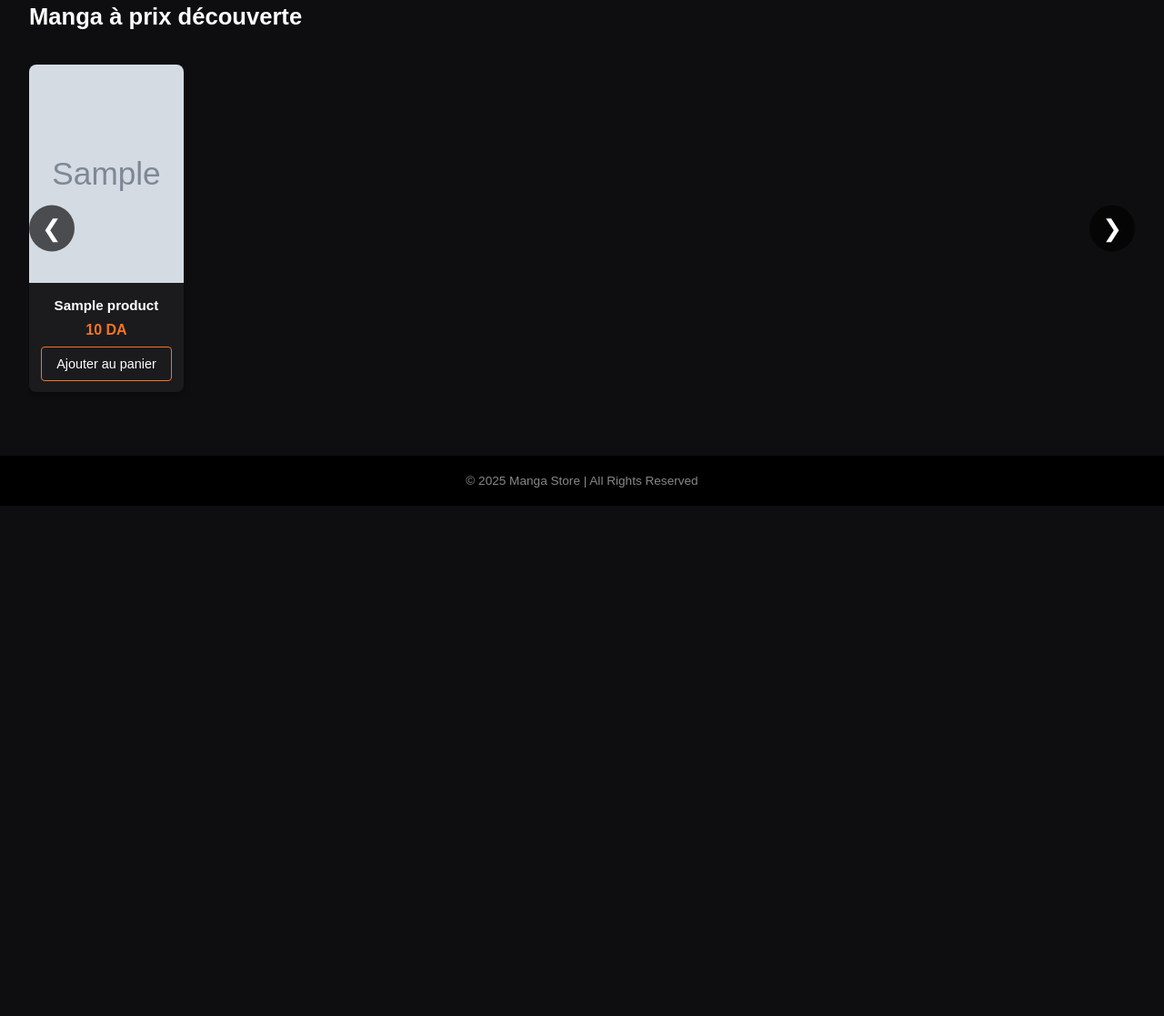
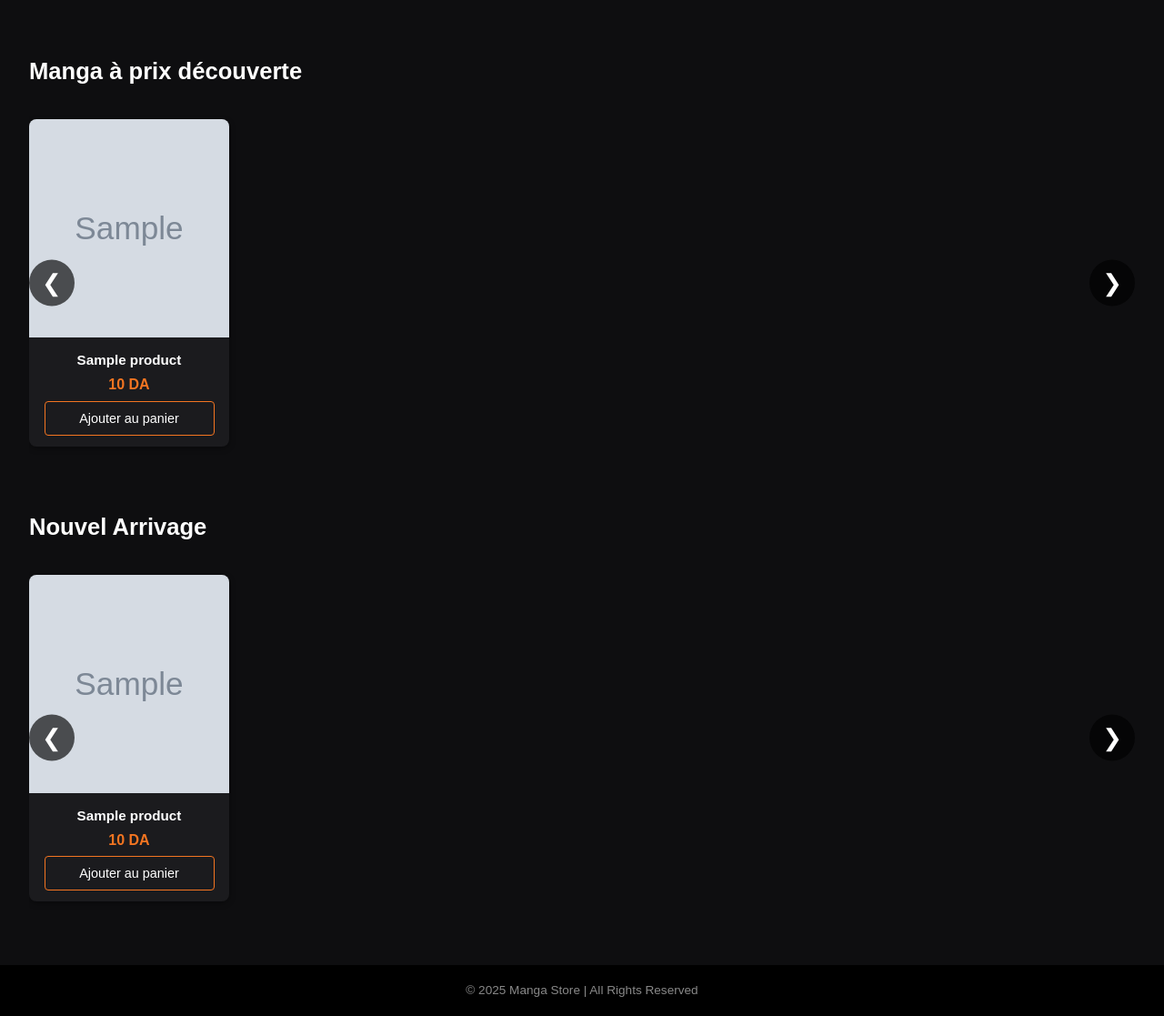
Before and after one commit to Mezghenna-Mohanned/Manga-Shop-Website, a PHP site: page /z_index.php in a window 1280 px wide. Shown: the part 592-1709 px from the top of the page at 91% size. Before the commit the page ends 1148 px from the top, so only its background shows below. Run offline with PHP 8.4, Linux system fonts and the light colour scheme; tables that the repository leaves empty or names only in its code hold one stand-in row (values such as "Sample post"); grey boxes marked "Sample" are stand-in pictures.

Commit message:
checkpoint

```diff
--- a/css/styles.css
+++ b/css/styles.css
@@ -114,85 +115,15 @@ body {
   pointer-events: none;
 }
 
-.hero-content {
-  position: relative;
-  z-index: 1;
-  max-width: 520px;
-  padding: 60px 60px 60px 80px;
-}
-
-.hero-logo {
-  width: 300px;
-  margin-bottom: 24px;
-  margin-left: -100px;
-}
-
-.hero-meta {
-  font-size: .85rem;
-  color: var(--text-sub);
-  margin-bottom: 18px;
-}
-
-.hero-desc {
-  font-size: 1.05rem;
-  color: #ddd;
-  margin-bottom: 32px;
-}
-
-.btn-primary {
-  display: inline-flex;
-  width: 140px;
-  align-items: center;
-  background: var(--accent);
-  color: #000000;
-  border: none;
-  padding: 16px 34px;
-  font-size: 1rem;
-  font-weight: 700;
-  cursor: pointer;
-  transition: filter .2s;
-}
-
-.btn-primary i {
-  font-size: 16px;
-}
-
-.btn-primary:hover {
-  filter: brightness(1.1);
-}
-
-.btn-outline {
-  width: 58px;
-  height: 58px;
-  display: inline-flex;
-  align-items: center;
-  justify-content: center;
-  background: transparent;
-  border: 2px solid var(--accent);
-  color: var(--accent);
-  font-size: 22px;
-  border-radius: 3px;
-  cursor: pointer;
-  transition: background .25s, color .25s;
-}
-
-.btn-outline:hover {
-  background: var(--accent);
-  color: #000;
-}
-
-.hero-dots {
-  display: none;  /* Removed the dots completely */
-}
-
-.products-section {
+/* Product Cards Layout */
+.products-section, .nouvel-arrivage-section {
   width: 95%;
   max-width: 1400px;
-  margin: 0 auto 60px;
+  margin: 60px auto;
   text-align: left;
 }
 
-.products-section h2 {
+.products-section h2, .nouvel-arrivage-section h2 {
   margin-bottom: 24px;
   font-size: 1.6rem;
 }
@@ -211,9 +142,9 @@ body {
   padding: 10px 0;
 }
 
-.product-card {
+.product-card, .new-product-card {
   flex: 0 0 auto;
-  width: 170px;
+  width: 220px;  /* Adjust width to make them more consistent */
   background: var(--bg-card);
   border-radius: 8px;
   padding-bottom: 12px;
@@ -222,31 +153,31 @@ body {
   transition: transform .2s;
 }
 
-.product-card:hover {
+.product-card:hover, .new-product-card:hover {
   transform: translateY(-4px);
 }
 
-.card-image img {
+.card-image img, .new-product-image img {
   width: 100%;
   height: 240px;
   object-fit: cover;
   border-radius: 8px 8px 0 0;
 }
 
-.product-card h3 {
+.product-card h3, .new-product-info h3 {
   margin: 8px 0 4px;
   font-size: .95rem;
   text-align: center;
 }
 
-.product-card p.price {
+.product-card p.price, .new-product-info .new-product-price {
   text-align: center;
   color: var(--accent);
   font-weight: 600;
   margin-bottom: 6px;
 }
 
-.product-card button {
+.product-card button, .new-product-info button {
   display: block;
   width: 85%;
   margin: 0 auto;
--- a/z_index.php
+++ b/z_index.php
@@ -3,14 +3,22 @@ $host = 'localhost';
 $dbname = 'mangashop';
 $username = 'root';
 $password = 'iammohanned04';
+
 try {
     $conn = new PDO("mysql:host=$host;dbname=$dbname", $username, $password);
     $conn->setAttribute(PDO::ATTR_ERRMODE, PDO::ERRMODE_EXCEPTION);
 
+    // Fetch all products for the "Manga à prix découverte" section
     $sql = "SELECT * FROM products";
     $stmt = $conn->prepare($sql);
     $stmt->execute();
     $products = $stmt->fetchAll();
+
+    // Fetch the first 13 products for the "nouvel arrivage" section
+    $sql_new_arrivals = "SELECT * FROM products LIMIT 13";
+    $stmt_new_arrivals = $conn->prepare($sql_new_arrivals);
+    $stmt_new_arrivals->execute();
+    $new_products = $stmt_new_arrivals->fetchAll();
 } catch (PDOException $e) {
     echo "Connection failed: " . $e->getMessage();
 }
@@ -47,36 +55,32 @@ try {
     </div>
   </header>
 
+  <!-- Hero Section / Slideshow -->
   <section class="hero-slider">
     <div class="hero-slide active" style="background-image: url('assets/images/d.jpg')">
       <div class="hero-banner-overlay"></div>
-      <div class="hero-content">
-
-      </div>
+      <div class="hero-content"></div>
     </div>
 
     <div class="hero-slide" style="background-image: url('assets/images/mha.jpg')">
       <div class="hero-banner-overlay"></div>
-      <div class="hero-content">
-      </div>
+      <div class="hero-content"></div>
     </div>
 
     <div class="hero-slide" style="background-image: url('assets/images/fireforce.jpg')">
       <div class="hero-banner-overlay"></div>
-      <div class="hero-content">
-      </div>
+      <div class="hero-content"></div>
     </div>
-
 
     <div class="hero-slide" style="background-image: url('assets/images/kaguya.jpg')">
       <div class="hero-banner-overlay"></div>
-      <div class="hero-content">
-      </div>
+      <div class="hero-content"></div>
     </div>
 
     <div class="hero-dots"></div>
   </section>
 
+  <!-- Manga à prix découverte Section -->
   <section class="products-section">
     <h2>Manga à prix découverte</h2>
 
@@ -85,6 +89,32 @@ try {
 
       <div class="carousel-track">
         <?php foreach ($products as $product): ?>
+        <div class="product-card">
+          <div class="card-image">
+            <img src="<?php echo $product['image_url']; ?>" alt="<?php echo $product['name']; ?>" />
+          </div>
+          <div class="card-content">
+            <h3><?php echo $product['name']; ?></h3>
+            <p class="price"><?php echo $product['price']; ?> DA</p>
+            <button class="add-to-cart">Ajouter au panier</button>
+          </div>
+        </div>
+        <?php endforeach; ?>
+      </div>
+
+      <button class="carousel-arrow right">&#10095;</button>
+    </div>
+  </section>
+
+  <!-- Nouvel Arrivage Section (duplicate of the previous section) -->
+  <section class="nouvel-arrivage-section">
+    <h2>Nouvel Arrivage</h2>
+
+    <div class="carousel-wrapper">
+      <button class="carousel-arrow left">&#10094;</button>
+
+      <div class="carousel-track">
+        <?php foreach ($new_products as $product): ?>
         <div class="product-card">
           <div class="card-image">
             <img src="<?php echo $product['image_url']; ?>" alt="<?php echo $product['name']; ?>" />
```
Also changed, not shown: other parts of css/styles.css (+3 -57 lines).
